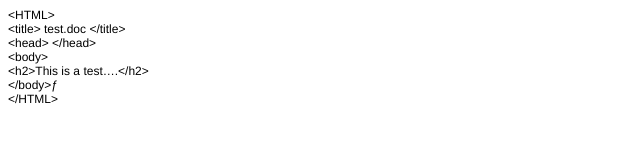
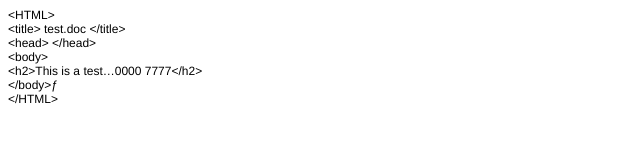
Before and after one commit to LuckyKey/orgrep1, a plain HTML site: page index.html in a window 1280 px wide. Shown: the full height of the page, 0-640 px from the left. Drawn offline with Linux system fonts and the light colour scheme.

Commit message:
Update index.html

```diff
--- a/index.html
+++ b/index.html
@@ -16,7 +16,7 @@
 <p class="p1"><span class="s1">&lt;title&gt; test.doc &lt;/title&gt;</span></p>
 <p class="p1"><span class="s1">&lt;head&gt; &lt;/head&gt;</span></p>
 <p class="p1"><span class="s1">&lt;body&gt;</span></p>
-<p class="p1"><span class="s1">&lt;h2&gt;This is a test….&lt;/h2&gt;</span></p>
+<p class="p1"><span class="s1">&lt;h2&gt;This is a test…0000 7777&lt;/h2&gt;</span></p>
 <p class="p1"><span class="s1">&lt;/body&gt;ƒ</span></p>
 <p class="p1"><span class="s1">&lt;/HTML&gt;</span></p>
 </body>
```
